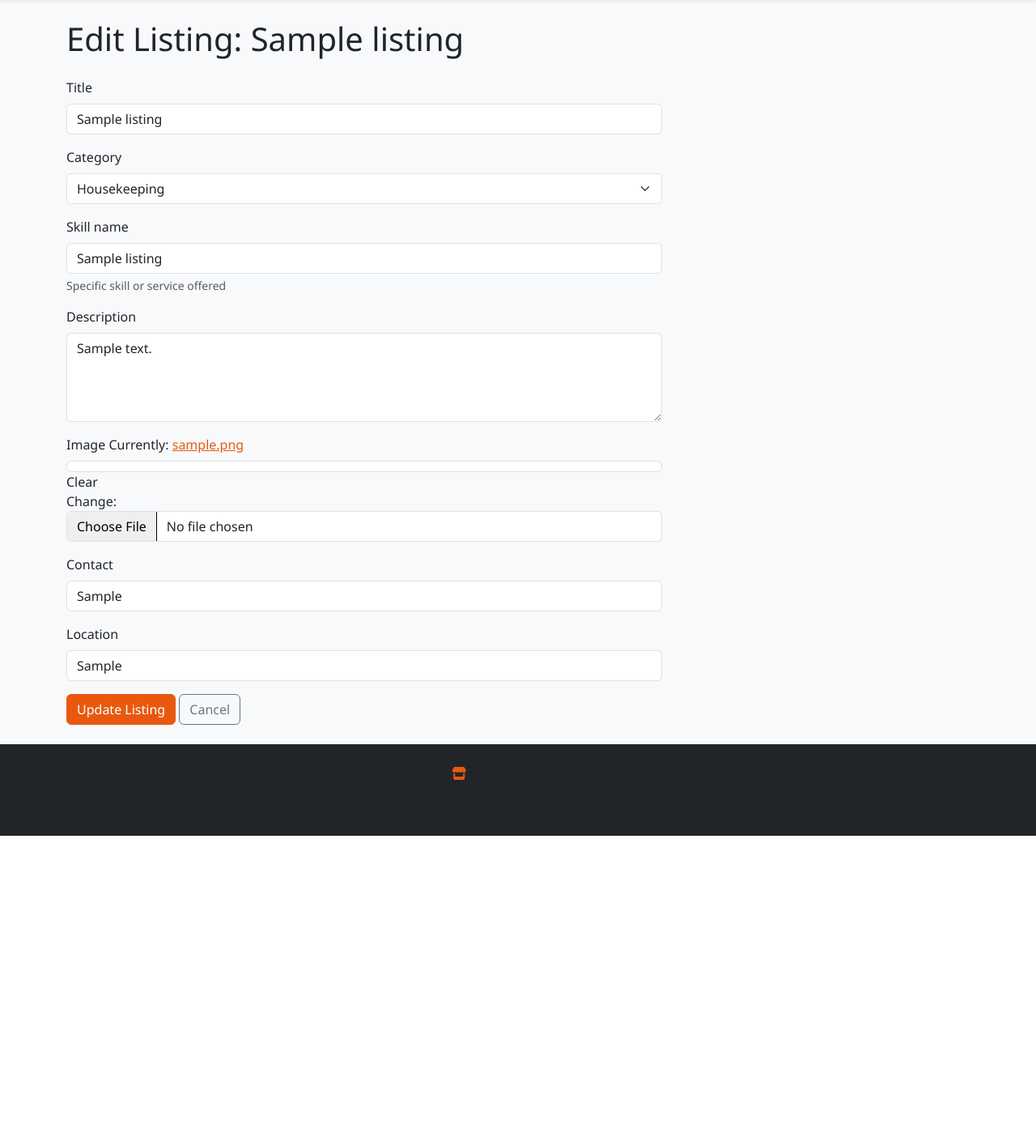
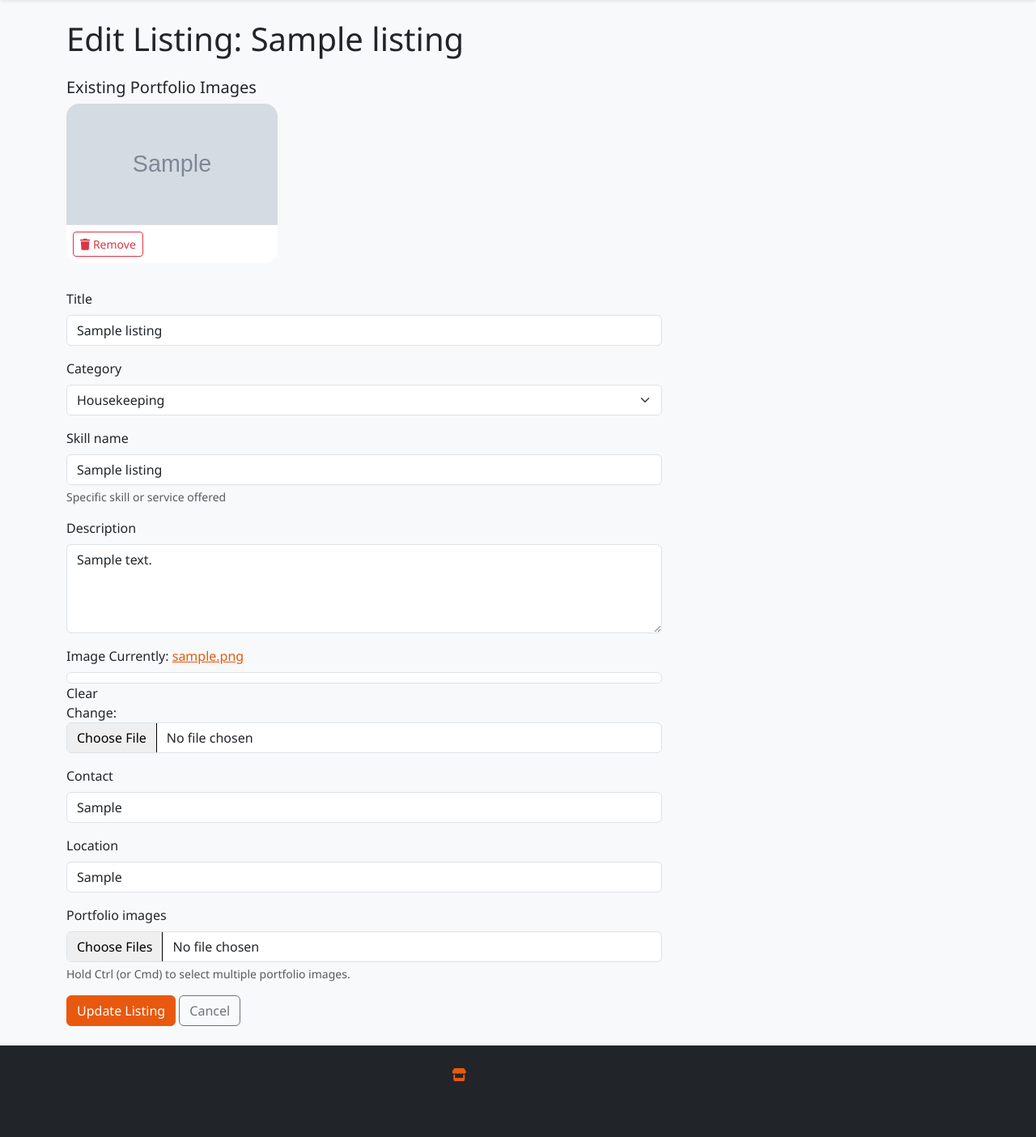
Before and after one commit to ches-on/skills, a Django app: page /listing/1/edit/ in a window 1280 px wide. Shown: the part 65-1469 px from the top of the page at 81% size. Before the commit the page ends 1097 px from the top, so only its background shows below. Run offline with Django 5.2, Linux system fonts and the light colour scheme; a user stored in the database is signed in; tables that the repository leaves empty hold one stand-in row (values such as "Sample post"); grey boxes marked "Sample" are stand-in pictures.

Commit message:
Add Service Portfolio feature with multiple image support

```diff
--- a/adminpanel/urls.py
+++ b/adminpanel/urls.py
@@ -14,6 +14,7 @@
     path('services/', views.service_list, name='admin_service_list'),
     path('services/<int:pk>/edit/', views.service_edit, name='admin_service_edit'),
     path('services/<int:pk>/delete/', views.service_delete, name='admin_service_delete'),
+    path('services/<int:pk>/portfolio/', views.service_portfolio, name='admin_service_portfolio'),
 
     # Product management
     path('products/', views.product_list, name='admin_product_list'),
--- a/marketplace/forms.py
+++ b/marketplace/forms.py
@@ -34,6 +34,11 @@
 
 
 class ListingForm(forms.ModelForm):
+    portfolio_images = MultipleFileField(
+        required=False,
+        help_text='Hold Ctrl (or Cmd) to select multiple portfolio images.'
+    )
+
     class Meta:
         model = Listing
         fields = ['title', 'category', 'skill_name', 'description', 'image', 'contact', 'location']
--- a/marketplace/models.py
+++ b/marketplace/models.py
@@ -72,6 +72,22 @@
 
     class Meta:
         ordering = ['-created_at']
+
+
+class ServicePortfolioImage(models.Model):
+    service = models.ForeignKey(
+        Listing,
+        on_delete=models.CASCADE,
+        related_name='portfolio_images'
+    )
+    image = models.ImageField(upload_to='services/portfolio/')
+    uploaded_at = models.DateTimeField(auto_now_add=True)
+
+    def __str__(self):
+        return f'Portfolio image for {self.service.title}'
+
+    class Meta:
+        ordering = ['uploaded_at']
 
 
 # ========== PRODUCTS MARKETPLACE ==========
--- a/marketplace/views.py
+++ b/marketplace/views.py
@@ -9,7 +9,8 @@
 from django.contrib.auth.models import User
 from .models import (
     Listing, Profile, CATEGORY_CHOICES, ROLE_CHOICES,
-    Product, ProductCategory, Cart, CartItem, Order, OrderItem, ProductImage
+    Product, ProductCategory, Cart, CartItem, Order, OrderItem, ProductImage,
+    ServicePortfolioImage
 )
 from .forms import (
     ListingForm, RegisterForm, ProfileForm,
@@ -80,6 +81,11 @@
             listing = form.save(commit=False)
             listing.created_by = request.user
             listing.save()
+            # Handle portfolio image uploads
+            portfolio_images = form.cleaned_data.get('portfolio_images')
+            if portfolio_images:
+                for img in portfolio_images:
+                    ServicePortfolioImage.objects.create(service=listing, image=img)
             messages.success(request, 'Listing created successfully!')
             return redirect('listing_detail', pk=listing.pk)
     else:
@@ -97,11 +103,35 @@
         form = ListingForm(request.POST, request.FILES, instance=listing)
         if form.is_valid():
             form.save()
+            # Handle portfolio image uploads
+            portfolio_images = form.cleaned_data.get('portfolio_images')
+            if portfolio_images:
+                for img in portfolio_images:
+                    ServicePortfolioImage.objects.create(service=listing, image=img)
             messages.success(request, 'Listing updated successfully!')
             return redirect('listing_detail', pk=listing.pk)
     else:
         form = ListingForm(instance=listing)
-    return render(request, 'marketplace/edit_listing.html', {'form': form, 'listing': listing})
+
+    # Get existing portfolio images
+    portfolio_images = listing.portfolio_images.all()
+    context = {
+        'form': form,
+        'listing': listing,
+        'portfolio_images': portfolio_images,
+    }
+    return render(request, 'marketplace/edit_listing.html', context)
+
+
+@login_required
+def delete_service_image(request, pk):
+    if request.method == 'POST':
+        image_id = request.POST.get('image_id')
+        image = get_object_or_404(ServicePortfolioImage, id=image_id, service__created_by=request.user)
+        image.delete()
+        messages.success(request, 'Portfolio image deleted successfully!')
+        return redirect('edit_listing', pk=pk)
+    return redirect('edit_listing', pk=pk)
 
 
 @login_required
--- a/templates/adminpanel/services.html
+++ b/templates/adminpanel/services.html
@@ -60,6 +60,9 @@
                             <a href="{% url 'admin_service_delete' service.pk %}" class="btn btn-sm btn-outline-danger">
                                 <i class="fa-solid fa-trash"></i>
                             </a>
+                            <a href="{% url 'admin_service_portfolio' service.pk %}" class="btn btn-sm btn-outline-info">
+                                <i class="fa-solid fa-images"></i> Portfolio
+                            </a>
                         </td>
                     </tr>
                     {% empty %}
--- a/templates/marketplace/edit_listing.html
+++ b/templates/marketplace/edit_listing.html
@@ -4,6 +4,29 @@
 
 {% block content %}
 <h1 class="mb-4">Edit Listing: {{ listing.title }}</h1>
+
+<!-- Existing Portfolio Images -->
+{% if portfolio_images %}
+<h5 class="mt-4">Existing Portfolio Images</h5>
+<div class="row mb-4">
+    {% for img in portfolio_images %}
+    <div class="col-md-3 mb-2">
+        <div class="card">
+            <img src="{{ img.image.url }}" class="card-img-top" style="height: 150px; object-fit: cover;">
+            <div class="card-body p-2">
+                <form method="POST" action="{% url 'delete_service_image' listing.pk %}" style="display: inline;">
+                    {% csrf_token %}
+                    <input type="hidden" name="image_id" value="{{ img.id }}">
+                    <button type="submit" class="btn btn-sm btn-outline-danger" onclick="return confirm('Delete this image?')">
+                        <i class="fa-solid fa-trash"></i> Remove
+                    </button>
+                </form>
+            </div>
+        </div>
+    </div>
+    {% endfor %}
+</div>
+{% endif %}
 
 <div class="row">
     <div class="col-md-8">
@@ -22,6 +45,12 @@
                 {% endfor %}
             </div>
             {% endfor %}
+
+            <!-- Image Preview Container for New Images -->
+            <div id="image-preview" class="row mb-3" style="display: none;">
+                <h6>New Images Preview:</h6>
+                <div id="preview-container" class="d-flex flex-wrap gap-2"></div>
+            </div>
 
             <button type="submit" class="btn btn-primary">Update Listing</button>
             <a href="{% url 'listing_detail' listing.pk %}" class="btn btn-outline-secondary">Cancel</a>
```
Also changed, not shown: adminpanel/views.py (+21 -1 lines), templates/adminpanel/service_portfolio.html (added, +42 -0 lines), templates/marketplace/create.html (+47 -0 lines), templates/marketplace/detail.html (+17 -0 lines), marketplace/migrations/0008_serviceportfolioimage.py (added).
